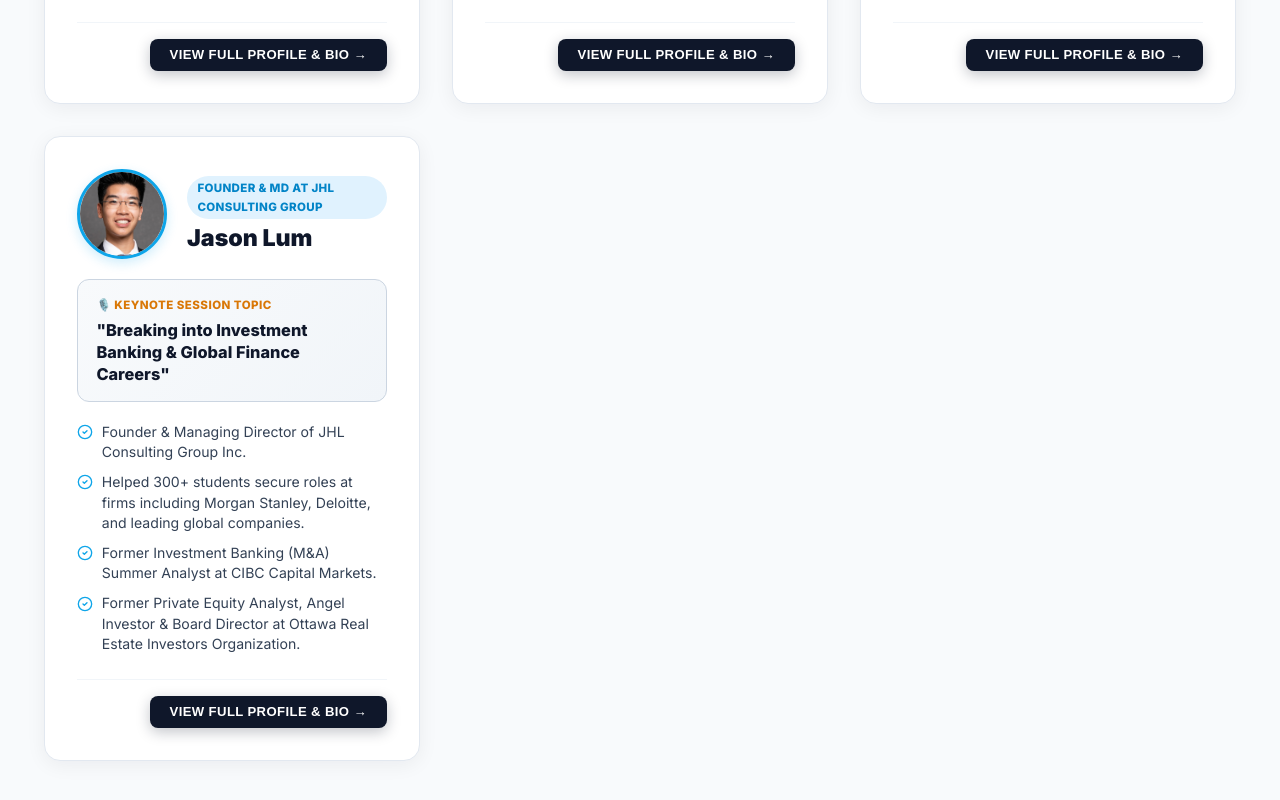
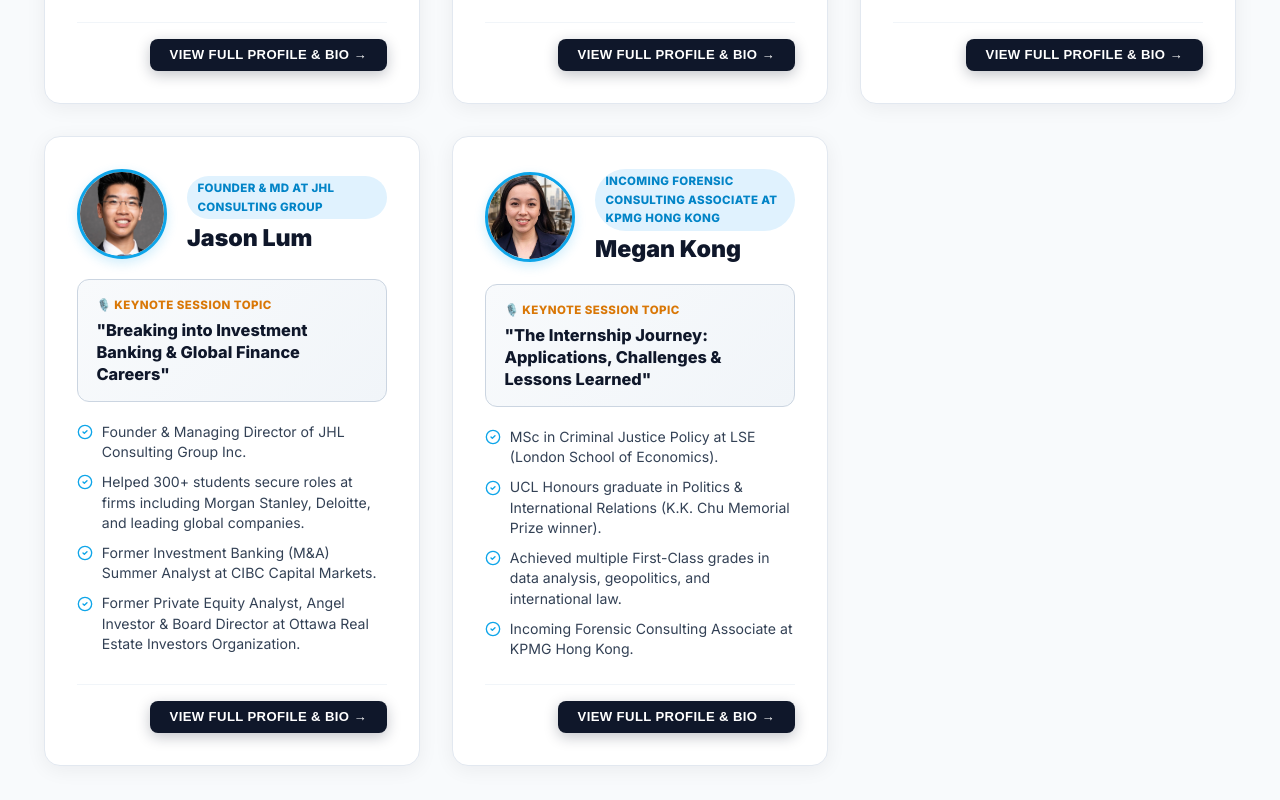
Before and after one commit to 21mujtabahassan/Financial-Youth-Club, a React (Vite) app in the folder frontend/: page / in a window 1280 px wide. Shown: the part 3260-4060 px from the top of the page. Built offline with nearby package versions, Linux system fonts and the light colour scheme.

Commit message:
Add Megan Kong as guest speaker on landing page

```diff
--- a/frontend/src/features/speakers/data/speakersData.js
+++ b/frontend/src/features/speakers/data/speakersData.js
@@ -54,5 +54,19 @@ export const guestSpeakers = [
       'Former Private Equity Analyst, Angel Investor & Board Director at Ottawa Real Estate Investors Organization.'
     ],
     bio: 'Jason Lum is the Founder & Managing Director of JHL Consulting Group Inc. Having worked as an Investment Banking (M&A) Summer Analyst at CIBC Capital Markets and Private Equity Analyst, he has mentored over 300+ students to land competitive offers at Morgan Stanley, Deloitte, McKinsey, and leading global financial institutions.'
+  },
+  {
+    id: 'megan-kong',
+    name: 'Megan Kong',
+    role: 'Incoming Forensic Consulting Associate at KPMG Hong Kong',
+    topic: 'The Internship Journey: Applications, Challenges & Lessons Learned',
+    image: '/images/speakers/megan-kong.png',
+    highlights: [
+      'MSc in Criminal Justice Policy at LSE (London School of Economics).',
+      'UCL Honours graduate in Politics & International Relations (K.K. Chu Memorial Prize winner).',
+      'Achieved multiple First-Class grades in data analysis, geopolitics, and international law.',
+      'Incoming Forensic Consulting Associate at KPMG Hong Kong.'
+    ],
+    bio: 'Megan Kong holds an MSc in Criminal Justice Policy from LSE and a Politics & International Relations Honours degree from UCL, where she was awarded the K.K. Chu Memorial Prize. With a background in data analysis, geopolitics, and international law, she is an Incoming Forensic Consulting Associate at KPMG Hong Kong sharing insights on navigating global corporate internship applications and challenges.'
   }
 ]
```
Also changed, not shown: frontend/public/images/speakers/megan-kong.png (added).
